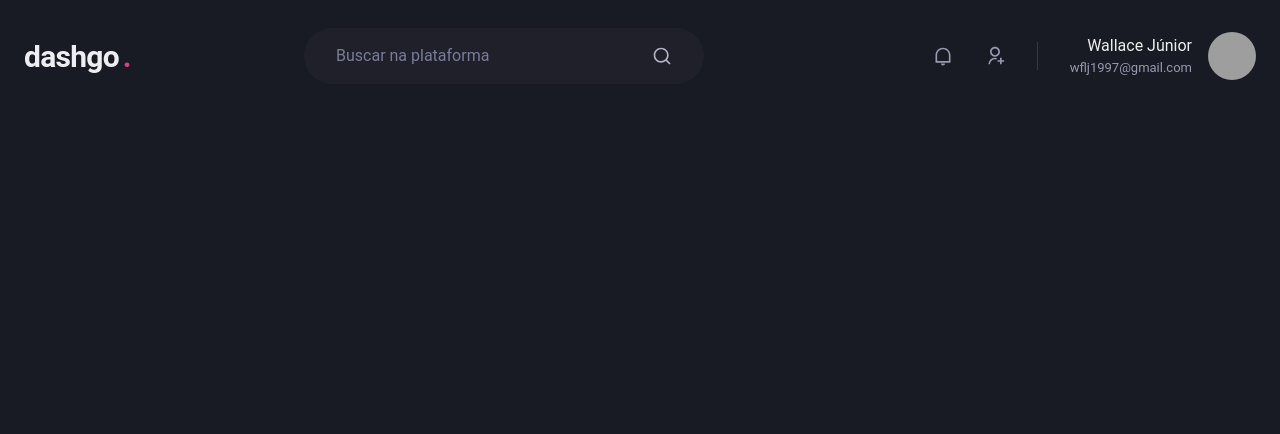
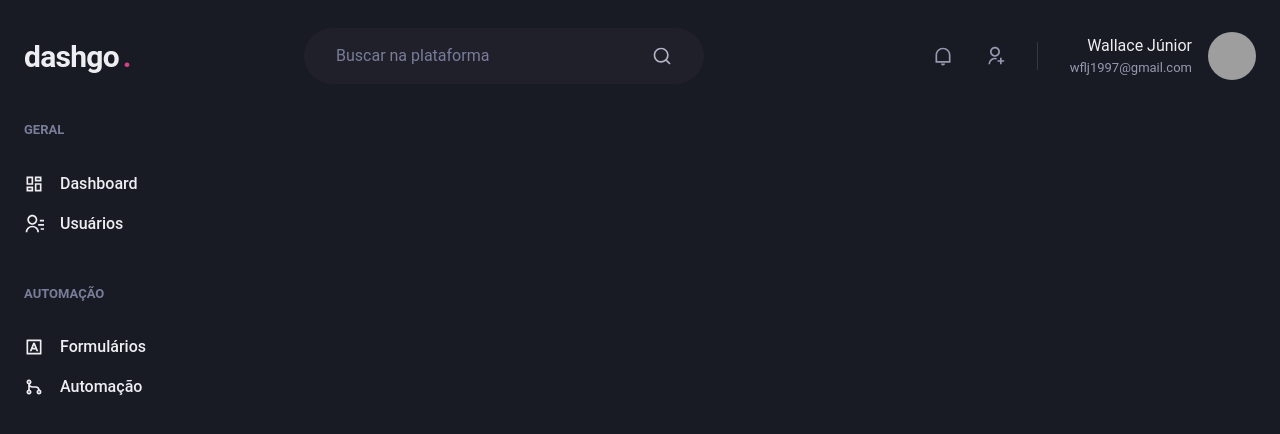
Before and after one commit to wfl-junior/rocketseat-ignite-dashgo, a Next.js app: page /dashboard in a window 1280 px wide. Shown: the top 434 px of the page. Built offline with nearby package versions, Linux system fonts and the light colour scheme; grey boxes are pictures that could not be loaded.

Commit message:
Componente: Sidebar

```diff
--- /dev/null
+++ b/src/components/Sidebar.tsx
@@ -0,0 +1,67 @@
+import { Box, Icon, Link, Stack, Text } from "@chakra-ui/react";
+import {
+  RiContactsLine,
+  RiDashboardLine,
+  RiGitMergeLine,
+  RiInputMethodLine,
+} from "react-icons/ri";
+
+export const Sidebar: React.FC = () => (
+  <Box as="aside" w={64} mr={8}>
+    <Stack spacing={12} align="flex-start">
+      <Box>
+        <Text
+          fontWeight="bold"
+          color="gray.400"
+          fontSize="small"
+          textTransform="uppercase"
+        >
+          Geral
+        </Text>
+
+        <Stack spacing={4} mt={8} align="stretch">
+          <Link display="flex" alignItems="center">
+            <Icon as={RiDashboardLine} fontSize={20} />
+            <Text ml={4} fontWeight="medium">
+              Dashboard
+            </Text>
+          </Link>
+
+          <Link display="flex" alignItems="center">
+            <Icon as={RiContactsLine} fontSize={20} />
+            <Text ml={4} fontWeight="medium">
+              Usuários
+            </Text>
+          </Link>
+        </Stack>
+      </Box>
+
+      <Box>
+        <Text
+          fontWeight="bold"
+          color="gray.400"
+          fontSize="small"
+          textTransform="uppercase"
+        >
+          Automação
+        </Text>
+
+        <Stack spacing={4} mt={8} align="stretch">
+          <Link display="flex" alignItems="center">
+            <Icon as={RiInputMethodLine} fontSize={20} />
+            <Text ml={4} fontWeight="medium">
+              Formulários
+            </Text>
+          </Link>
+
+          <Link display="flex" alignItems="center">
+            <Icon as={RiGitMergeLine} fontSize={20} />
+            <Text ml={4} fontWeight="medium">
+              Automação
+            </Text>
+          </Link>
+        </Stack>
+      </Box>
+    </Stack>
+  </Box>
+);
--- a/src/pages/dashboard.tsx
+++ b/src/pages/dashboard.tsx
@@ -1,10 +1,20 @@
+import { Flex } from "@chakra-ui/react";
 import { NextPage } from "next";
 import { Header } from "../components/Header";
+import { Sidebar } from "../components/Sidebar";
 
 interface DashboardProps {}
 
 const Dashboard: NextPage<DashboardProps> = () => {
-  return <Header />;
+  return (
+    <Flex direction="column" h="100vh">
+      <Header />
+
+      <Flex w="100%" my={6} maxW={1480} mx="auto" px={6}>
+        <Sidebar />
+      </Flex>
+    </Flex>
+  );
 };
 
 export default Dashboard;
```
